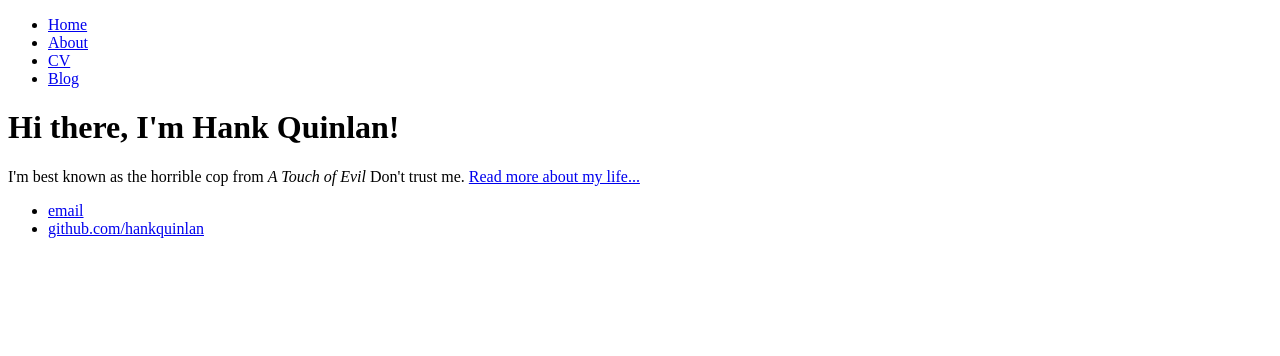
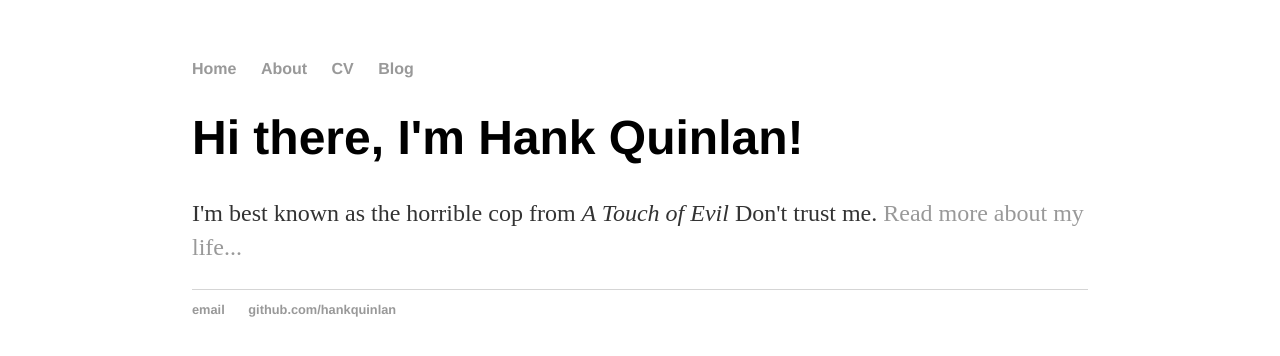
Before and after one commit to XbcjohnstonX/.github.io, a plain HTML site: page index.html in a window 1280 px wide. Drawn offline with Linux system fonts and the light colour scheme.

Commit message:
Update index.html

```diff
--- a/index.html
+++ b/index.html
@@ -1,6 +1,7 @@
 <!DOCTYPE html>
 <html>
 	<head>
+		<link rel="stylesheet" href="/css/main.css">
 		<title>Hank Quinlan, Horrible Cop</title>
 	</head>
 	<body>
```
